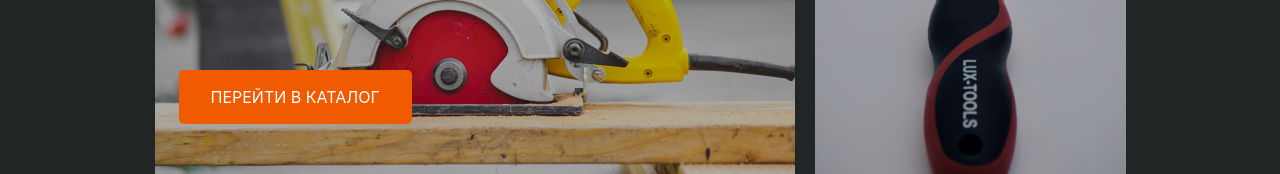
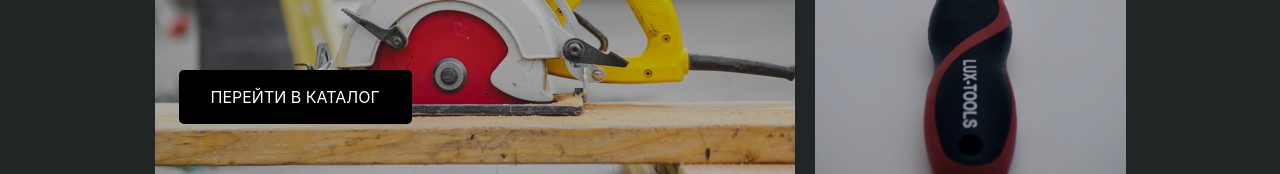
Before and after one commit to sentirpasseul/inst-room, a React (Create React App) app: page / in a window 1280 px wide. In both pictures the pointer is over the button "ПЕРЕЙТИ В КАТАЛОГ". Shown: the part 526-700 px from the top of the page. Built offline with nearby package versions, Linux system fonts and the light colour scheme.

Commit message:
Сделана анимация кнопки перехода в каталог в баннере

```diff
--- a/src/components/Body/MainBanners/ContainerBanners.module.scss
+++ b/src/components/Body/MainBanners/ContainerBanners.module.scss
@@ -38,6 +38,11 @@
       padding: 17px 32px;
       margin-left: 24px;
       color: #ffffff;
+
+      &:hover {
+        background: #000000;
+        transition: 0.3s ease-in-out;
+      }
     }
 
     .banner__button_next {
```
